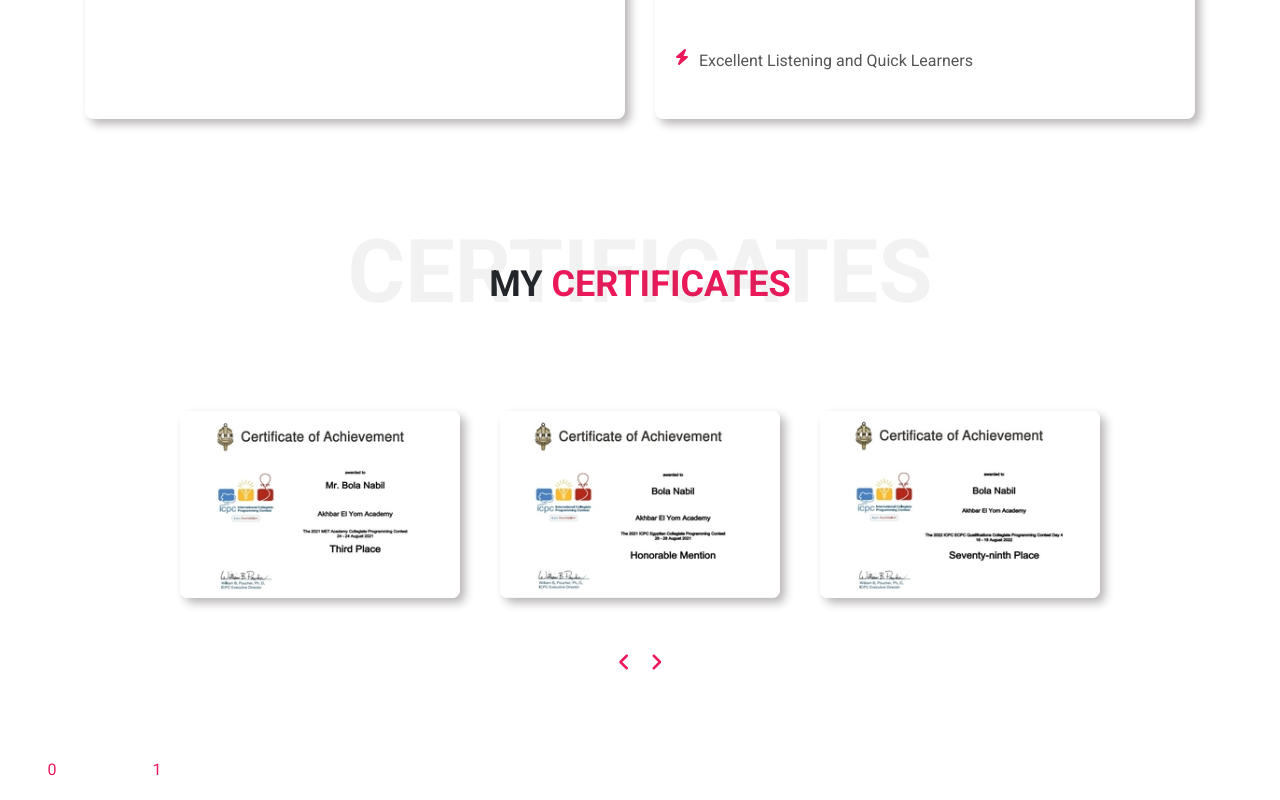
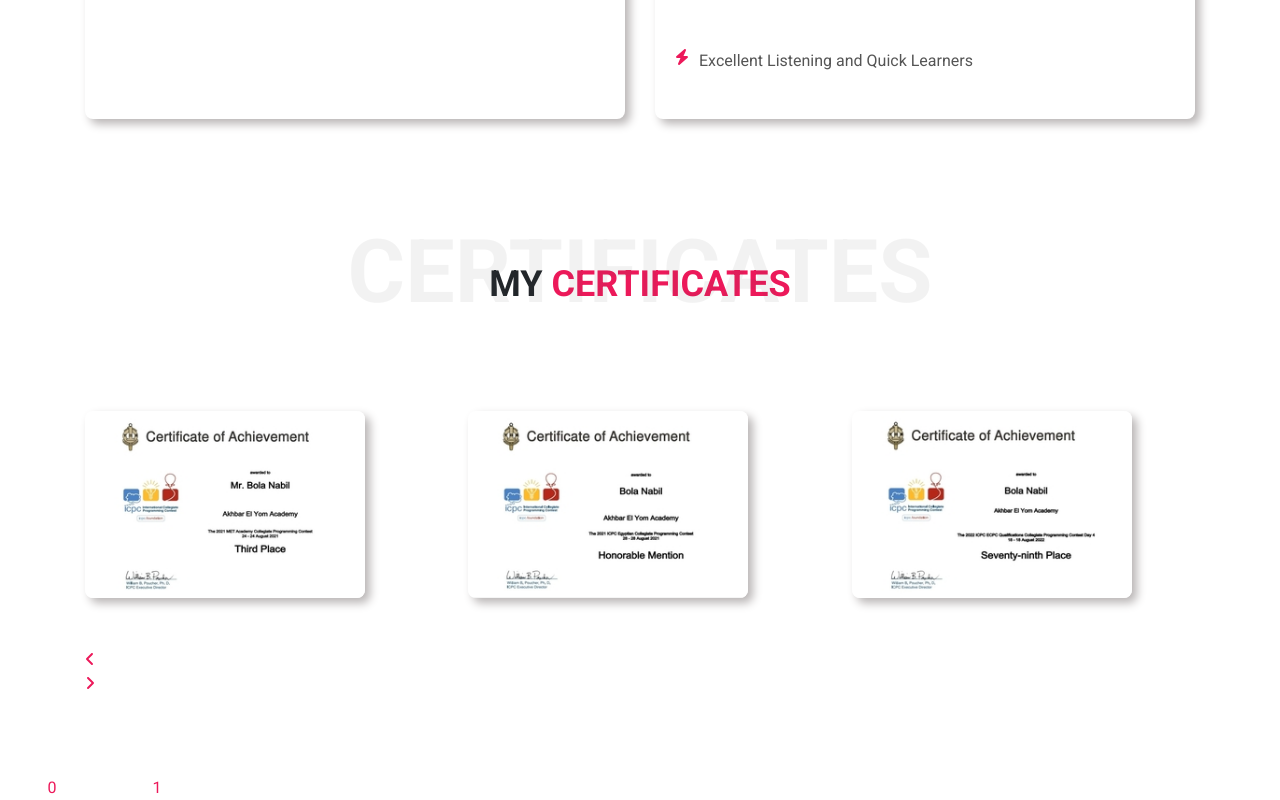
Before and after one commit to bola-nabil/bola-nabil, a React (Create React App) app: page /bola-nabil/resume in a window 1280 px wide. Shown: the part 1646-2446 px from the top of the page. Built offline with nearby package versions, Linux system fonts and the light colour scheme; no server answers.

Commit message:
update css styles to bootstrap

```diff
--- a/src/styles/contact.css
+++ b/src/styles/contact.css
@@ -9,13 +9,7 @@
 .contactSection .contactLocation,
 .contactSection .contactPhone,
 .contactSection .contactEmail {
-    position: relative;
     box-shadow: 5px 5px 10px #b9b5b5;
-    padding: 20px;
-    display: flex;
-    flex-direction: column;
-    justify-content: center;
-    align-items: center;
 }
 
 .contactSection .contactLocation:hover,
@@ -79,7 +73,6 @@
 
 .contactSection p,
 .contactSection .mailContact {
-    text-decoration: none;
     font-size: 18px;
     color: var(--header-color)
 }
@@ -131,7 +124,6 @@
 }
 
 .contactMessage .messageBox textarea {
-    width: 100%;
     height: 100px;
     margin-bottom: 25px;
 }
--- a/src/styles/resume.css
+++ b/src/styles/resume.css
@@ -167,13 +167,6 @@
   color: var(--header-color);
 }
 
-.certificates {
-  display: flex;
-  justify-content: center;
-  align-items: center;
-  flex-direction: column;
-}
-
 .certificate {
   display: grid;
   grid-template-columns: repeat(3, 1fr);
@@ -215,11 +208,7 @@
 }
 
 .icons {
-  display: flex;
-  justify-content: center;
-  align-items: center;
   gap: 20px;
-  font-size: 20px;
   color: var(--main-color);
   cursor: pointer;
 }
```
